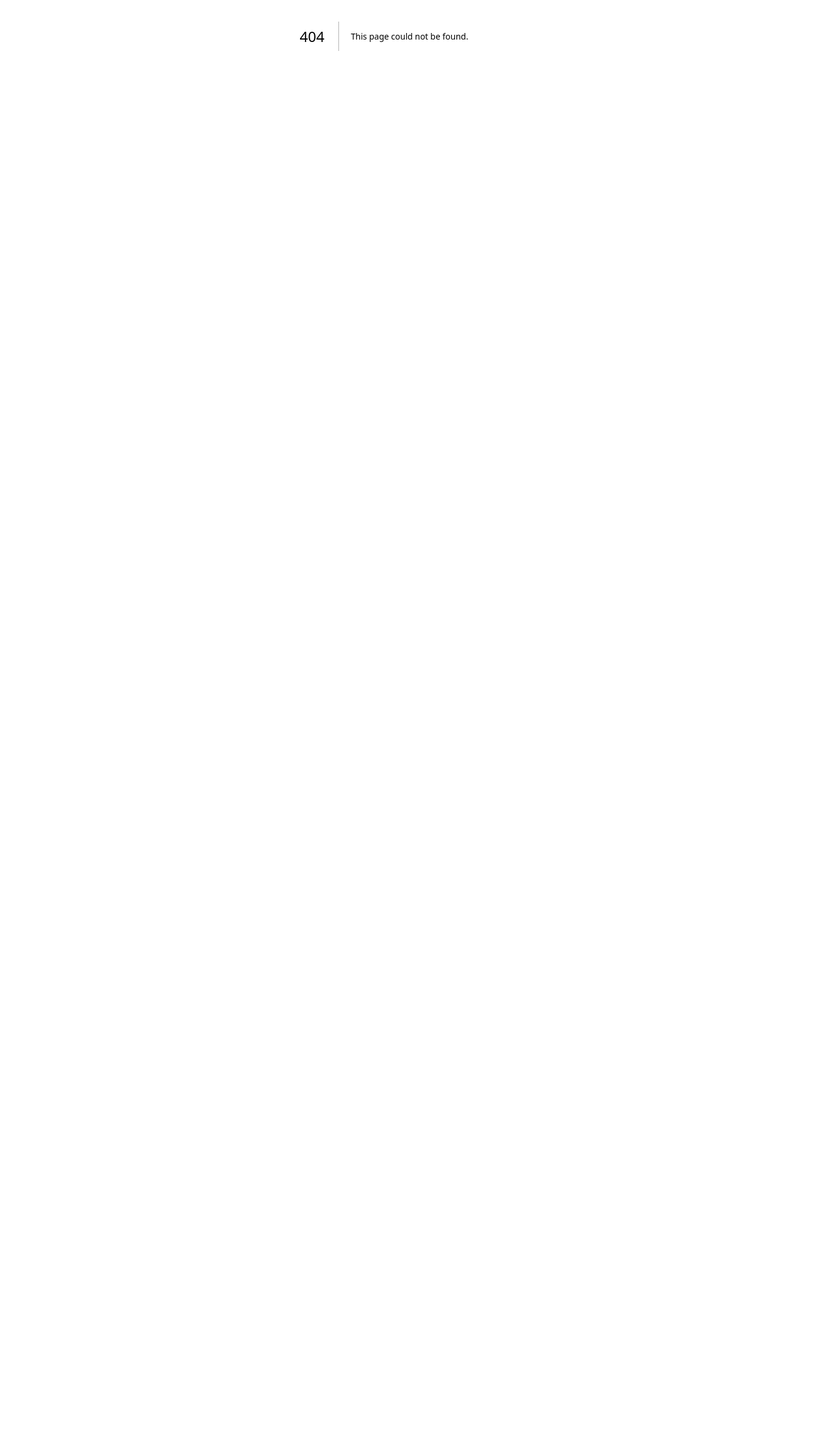
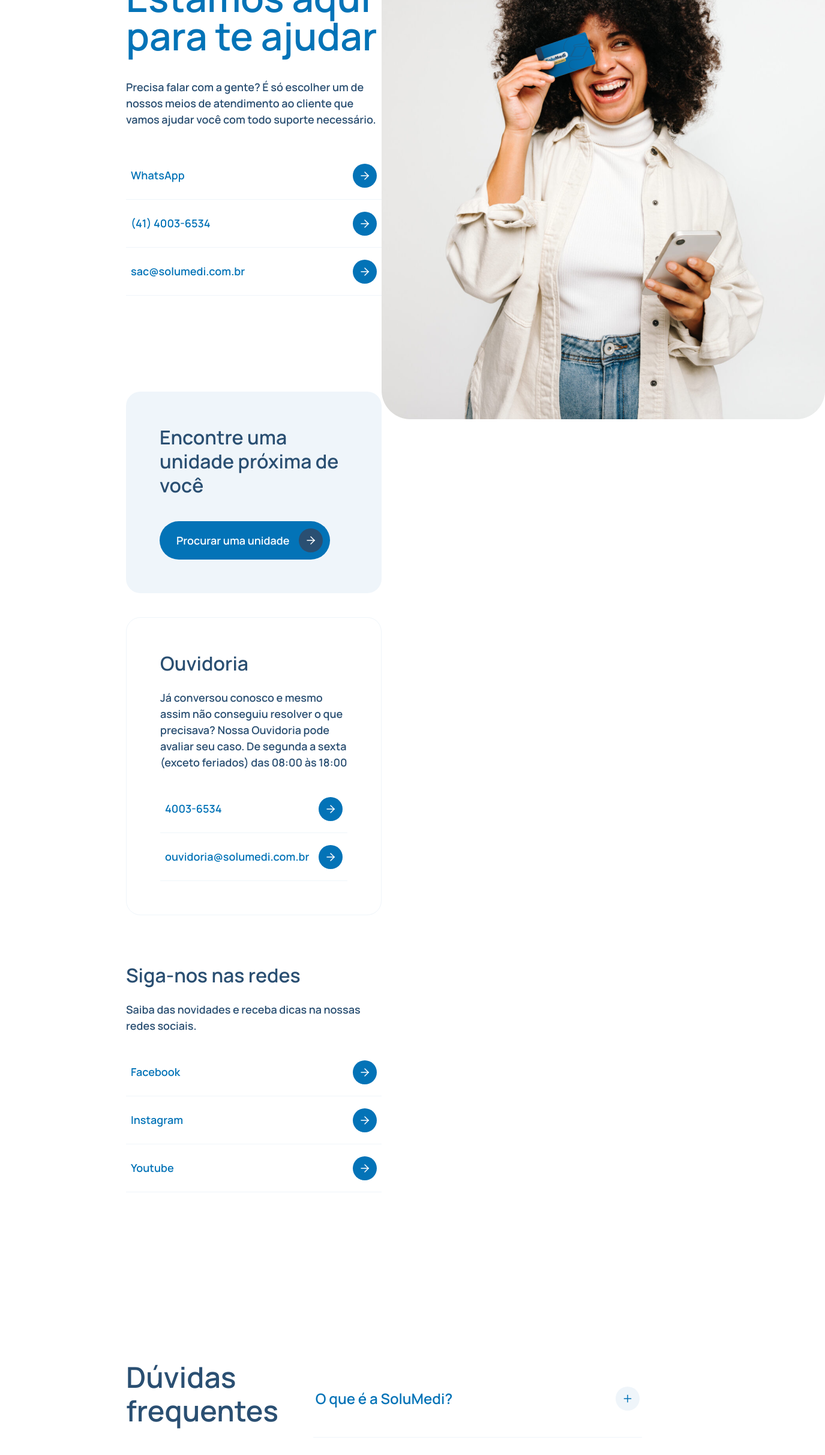
Before and after one commit to RamboGj/sol-ok, a Next.js app: page /fale-conosco in a window 1280 px wide. Before the commit this address had no page. Shown: the part 340-2766 px from the top of the page at 60% size, 1375 px wide, since content can reach past the window. Before the commit the page ends 800 px from the top, so only its background shows below. Built offline with nearby package versions, Linux system fonts and the light colour scheme.

Commit message:
feat: Fale conosco

```diff
--- /dev/null
+++ b/src/app/fale-conosco/page.tsx
@@ -0,0 +1,246 @@
+'use client'
+
+import { ArrowRightIcon } from '@/components/@icons/arrow-right'
+import { DeleteIcon } from '@/components/@icons/delete'
+import { Button } from '@/components/@solumedi-ui/atoms/Button/Button'
+import { Heading } from '@/components/@solumedi-ui/atoms/Heading/Heading'
+import { IconButton } from '@/components/@solumedi-ui/atoms/IconButton/IconButton'
+import { Paragraph } from '@/components/@solumedi-ui/atoms/Paragraph/Paragraph'
+import { ListLinkItem } from '@/components/@solumedi-ui/molecules/ListLinkItem/ListLinkItem'
+import { Footer } from '@/components/molecules/Footer'
+import { Header } from '@/components/molecules/Header/Header'
+import Image from 'next/image'
+
+import * as Accordion from '@radix-ui/react-accordion'
+import { useRouter } from 'next/navigation'
+
+export default function TalkWithUsPage() {
+  const { push } = useRouter()
+
+  const links = [
+    {
+      label: 'WhatsApp',
+      href: '#',
+    },
+    {
+      label: '(41) 4003-6534',
+      href: 'tel:+554140036534',
+    },
+    {
+      label: 'sac@solumedi.com.br',
+      href: 'mailto:sac@solumedi.com.br',
+    },
+  ]
+
+  const ouvidoriaLinks = [
+    {
+      label: '4003-6534',
+      href: 'tel:+5540036534',
+    },
+    {
+      label: 'ouvidoria@solumedi.com.br',
+      href: 'mailto:ouvidoria@solumedi.com.br',
+    },
+  ]
+
+  const socialLinks = [
+    {
+      alt: 'Facebook',
+      href: '#',
+    },
+    {
+      alt: 'Instagram',
+      href: '#',
+    },
+    {
+      alt: 'Youtube',
+      href: '#',
+    },
+  ]
+
+  const faqList = [
+    {
+      question: 'O que é a SoluMedi?',
+      answer: 'O que é a SoluMedi?',
+    },
+    {
+      question: 'Como funciona a SoluMedi?',
+      answer: 'Como funciona a SoluMedi?',
+    },
+    {
+      question: 'A Solumedi é um plano de saúde, convênio ou cartão desconto?',
+      answer: 'A Solumedi é um plano de saúde, convênio ou cartão desconto?',
+    },
+    {
+      question: 'A Solumedi aceita convênio?',
+      answer: 'A Solumedi aceita convênio?',
+    },
+    {
+      question: 'Existe alguma unidade Solumedi em minha cidade?',
+      answer: 'Existe alguma unidade Solumedi em minha cidade?',
+    },
+    {
+      question: 'Como faço meu cadastro gratuito/cartão de usuário Solumedi?',
+      answer: 'Como faço meu cadastro gratuito/cartão de usuário Solumedi?',
+    },
+  ]
+
+  return (
+    <>
+      <Header />
+
+      <section
+        className="mt-10 flex items-start justify-between mx-[210px]"
+        id="weAreHereToHelp"
+      >
+        <aside className="max-w-[586px] block">
+          <div className="flex flex-col gap-y-10 pt-40 pb-[120px]">
+            <Heading variant="h1">Estamos aqui para te ajudar</Heading>
+            <Paragraph size="md" className="text-blue500">
+              Precisa falar com a gente? É só escolher um de nossos meios de
+              atendimento ao cliente que vamos ajudar você com todo suporte
+              necessário.
+            </Paragraph>
+
+            <ul>
+              {links.map(({ href, label }) => {
+                return (
+                  <li key={label}>
+                    <ListLinkItem
+                      label={label}
+                      href={href}
+                      icon={<ArrowRightIcon />}
+                    />
+                  </li>
+                )
+              })}
+            </ul>
+          </div>
+
+          <div className="my-10 p-14 bg-blue100 rounded-[24px] flex flex-col gap-y-10">
+            <Heading variant="h3" className="text-blue500">
+              Encontre uma unidade próxima de você
+            </Heading>
+
+            <Button label="Procurar uma unidade" icon={<ArrowRightIcon />} />
+          </div>
+
+          <div className="p-14 border border-blue100 rounded-[24px] flex flex-col gap-y-6">
+            <Heading variant="h3" className="text-blue500">
+              Ouvidoria
+            </Heading>
+            <Paragraph size="md" className="text-blue500">
+              Já conversou conosco e mesmo assim não conseguiu resolver o que
+              precisava? Nossa Ouvidoria pode avaliar seu caso. De segunda a
+              sexta (exceto feriados) das 08:00 às 18:00
+            </Paragraph>
+
+            <ul>
+              {ouvidoriaLinks.map(({ href, label }) => {
+                return (
+                  <li key={label}>
+                    <ListLinkItem
+                      label={label}
+                      href={href}
+                      icon={<ArrowRightIcon />}
+                    />
+                  </li>
+                )
+              })}
+            </ul>
+          </div>
+
+          <div className="py-20 flex flex-col gap-y-6">
+            <Heading variant="h3" className="text-blue500">
+              Siga-nos nas redes
+            </Heading>
+            <Paragraph size="md" className="text-blue500">
+              Saiba das novidades e receba dicas na nossas redes sociais.
+            </Paragraph>
+
+            <ul>
+              {socialLinks.map(({ alt, href }) => {
+                return (
+                  <li key={alt}>
+                    <ListLinkItem
+                      label={alt}
+                      href={href}
+                      icon={<ArrowRightIcon />}
+                    />
+                  </li>
+                )
+              })}
+            </ul>
+          </div>
+        </aside>
+
+        <Image
+          width={739}
+          height={895}
+          alt="Woman with a card in hands"
+          src="/womanWithCard2.png"
+        />
+      </section>
+
+      <section
+        className="flex items-start justify-between mx-[210px] py-[200px]"
+        id="frequentlyAskedQuestions"
+      >
+        <Heading className="max-w-[434px] text-blue500" variant="h2">
+          Dúvidas frequentes
+        </Heading>
+
+        <div className="flex flex-col gap-y-16">
+          <Accordion.Root
+            className="w-full block list-none max-w-[892px]"
+            collapsible
+            type="single"
+          >
+            {faqList.map(({ answer, question }) => {
+              return (
+                <li key={answer}>
+                  <Accordion.Item
+                    className="py-10 w-full border-b border-blue100 group"
+                    value={question}
+                  >
+                    <Accordion.Trigger className="w-full p-1 flex items-center gap-x-4">
+                      <Heading className="text-left flex flex-1" variant="h4">
+                        {question}
+                      </Heading>
+
+                      <IconButton
+                        variant="light-blue"
+                        icon={<DeleteIcon className="rotate-45" />}
+                      />
+                    </Accordion.Trigger>
+                    <Accordion.Content className="overflow-hidden px-1 data-[state=closed]:animate-slideUp data-[state=open]:animate-slideDown">
+                      <Paragraph size="sm" className="text-blue500">
+                        {answer}
+                      </Paragraph>
+                    </Accordion.Content>
+                  </Accordion.Item>
+                </li>
+              )
+            })}
+          </Accordion.Root>
+
+          <Button
+            onClick={() => {
+              push('/faq')
+            }}
+            variant="light-blue"
+            label="Ver todas as dúvidas"
+            icon={<ArrowRightIcon />}
+          />
+        </div>
+      </section>
+
+      <Footer.Root>
+        <Footer.Logo />
+        <Footer.Links />
+        <Footer.Social />
+        <Footer.Copyright />
+      </Footer.Root>
+    </>
+  )
+}
--- a/src/components/@solumedi-ui/atoms/Button/Button.tsx
+++ b/src/components/@solumedi-ui/atoms/Button/Button.tsx
@@ -54,7 +54,14 @@ export interface ButtonProps
   icon?: ReactNode
 }
 
-export function Button({ className, variant, size, label, icon }: ButtonProps) {
+export function Button({
+  className,
+  variant,
+  size,
+  label,
+  icon,
+  ...rest
+}: ButtonProps) {
   const { iconWrapper, labelStyle, wrapper } = buttonStyle({
     className,
     size,
@@ -62,7 +69,11 @@ export function Button({ className, variant, size, label, icon }: ButtonProps) {
   })
 
   return (
-    <button data-hover-text={label} className={wrapper({ className })}>
+    <button
+      data-hover-text={label}
+      className={wrapper({ className })}
+      {...rest}
+    >
       <span
         className={labelStyle({
           className:
```
Also changed, not shown: public/womanWithCard2.png (added).
